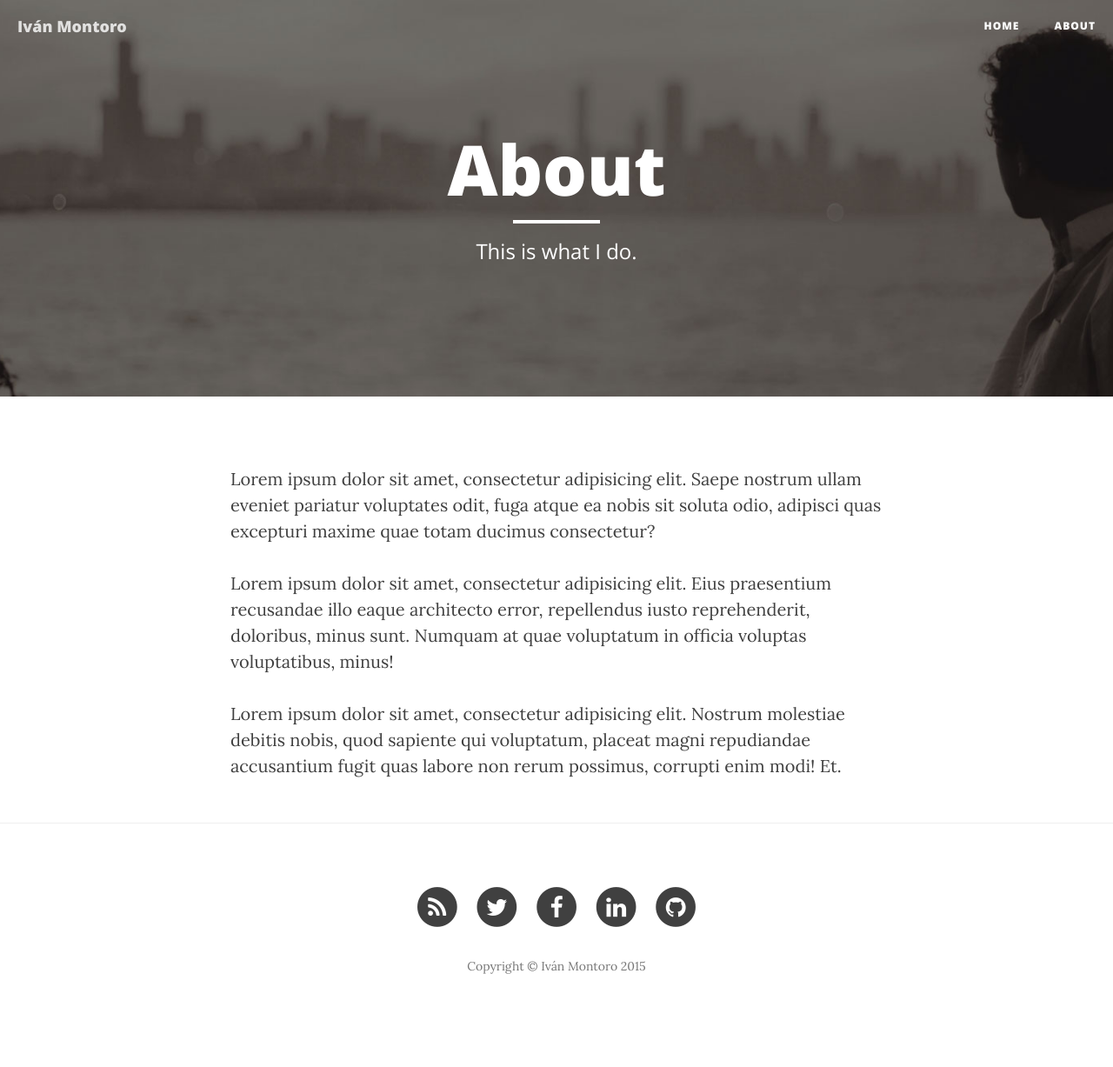
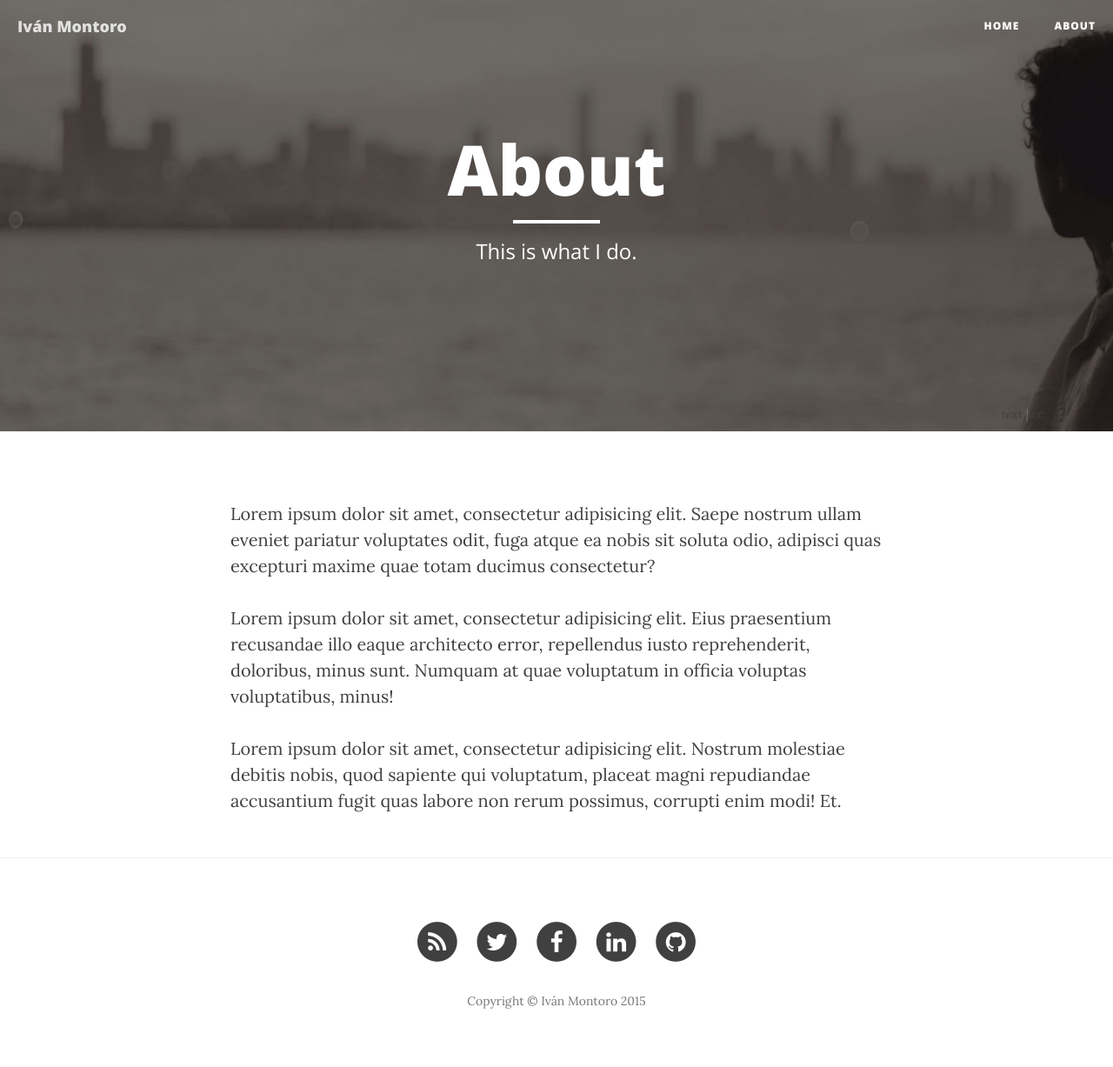
Before and after one commit to imontoro/imontoro.github.io, a Jekyll site: the page built from about.html, in a window 1280 px wide. Shown: the whole page at 87% size. Built offline with Jekyll 4.4.1, drawn with Linux system fonts in a browser that asks for light colours; nearby versions of some CDN libraries; before the commit the page ends 1187 px from its top, so only the background shows below that.

Commit message:
test kramdown filter on github pages

```diff
--- a/_config.yml
+++ b/_config.yml
@@ -1,7 +1,9 @@
 # Site settings
 title: "Iván Montoro"
 #header-img: "img/home-bg.jpg"
+#header-img: "img/8268059620_68ad7f616f_k_d.jpg"
 header-img: "img/8268059620_c7df4e3c9e_o_1920x870_50.jpg"
+header-img-credits: "[ice diving - all ok under the ice](https://www.flickr.com/photos/nurpax/8268059620) by nurpax \\| [CC BY-NC-ND](https://creativecommons.org/licenses/by-nc-nd/2.0/)"
 email: "hello@ivanmontoro.com"
 description: "Ideas en la nube"
 baseurl: ""
--- a/_layouts/page.html
+++ b/_layouts/page.html
@@ -14,6 +14,8 @@ layout: default
                 </div>
             </div>
         </div>
+        {% if page.header-img-credits %}<div class="row pull-right caption text-muted">{{ page.header-img-credits | markdownify | remove:'<p>' | remove:'</p>' }}</div>
+        {% else %}<div class="row pull-right caption text-muted">{{ site.header-img-credits | markdownify | remove:'<p>' | remove:'</p>' }}</div>{% endif %}
     </div>
 </header>
 
--- a/about.html
+++ b/about.html
@@ -3,6 +3,7 @@ layout: page
 title: "About"
 description: "This is what I do."
 header-img: "img/about-bg.jpg"
+header-img-credits: "[text](http://www.example.com) \\| [cc](http://www.example.net)"
 ---
 
 <p>Lorem ipsum dolor sit amet, consectetur adipisicing elit. Saepe nostrum ullam eveniet pariatur voluptates odit, fuga atque ea nobis sit soluta odio, adipisci quas excepturi maxime quae totam ducimus consectetur?</p>
```
Also changed, not shown: img/8268059620_68ad7f616f_k_d.jpg (added).
